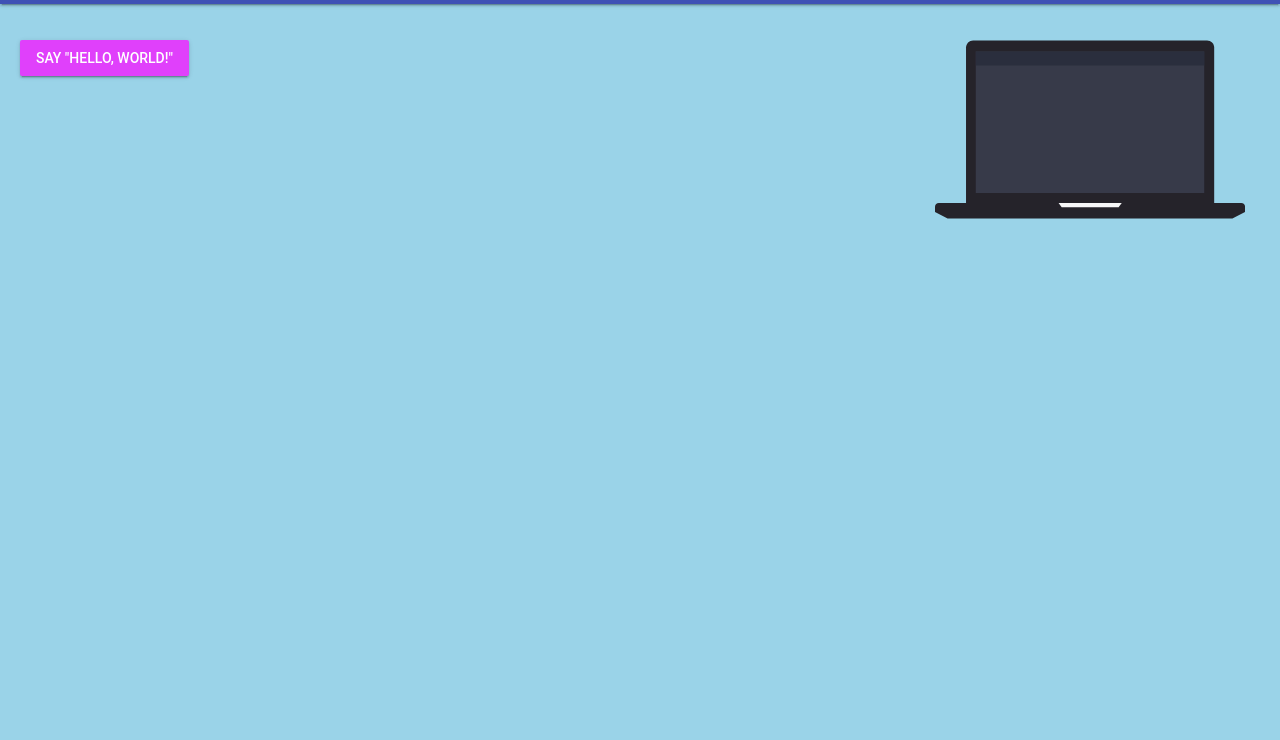
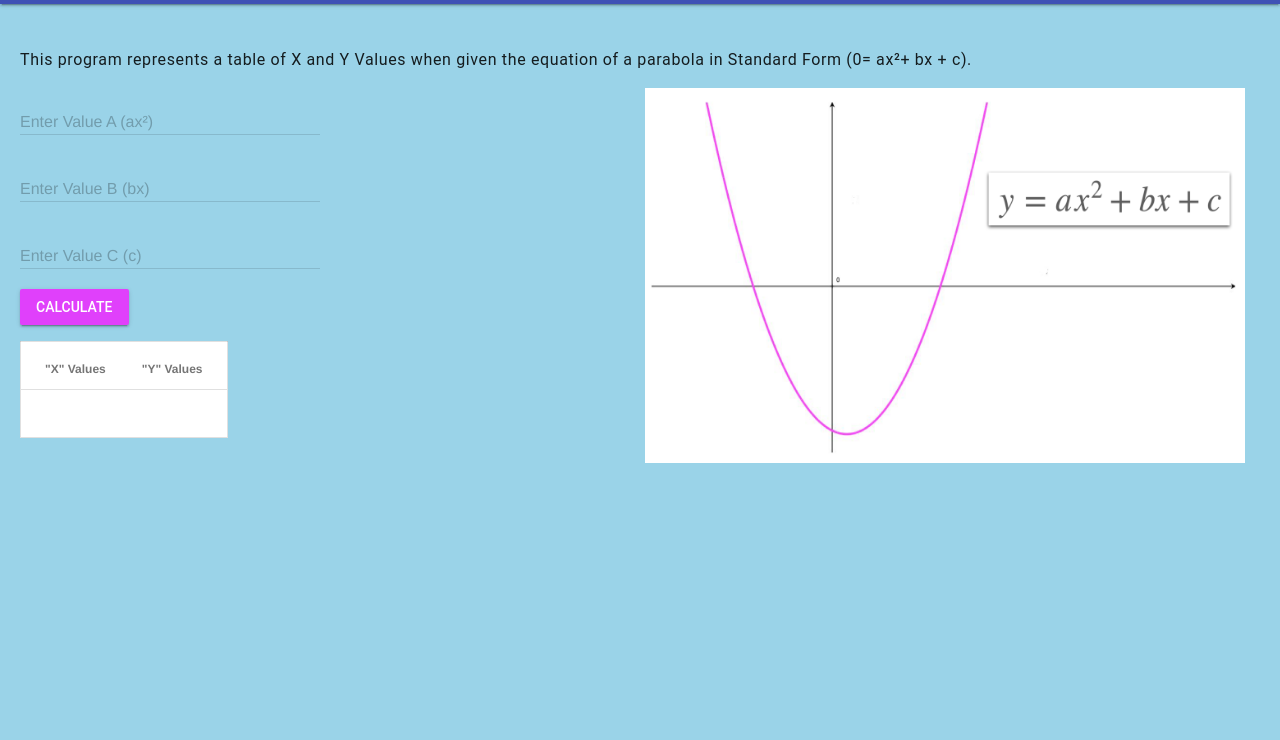
Before and after one commit to sam-corbett/ICS2O-Assignment-05-JS, a plain HTML site: page index.html in a window 1280 px wide. Shown: the part 60-800 px from the top of the page. Drawn offline with nearby package versions, Linux system fonts and the light colour scheme.

Commit message:
assignment in progress

```diff
--- a/index.html
+++ b/index.html
@@ -4,11 +4,11 @@
   <head>
     <meta charset="UTF-8" />
     <meta name="viewport" content="width=device-width, initial-scale=1.0" />
-    <meta name="description" content="My first PWA" />
+    <meta name="description" content="Standard Form Parabola Calculator" />
     <meta name="keywords" content="mths, ics2o" />
     <meta name="author" content="sam-corbett" />
     <meta name="theme-color" content="#FFFFFF" />
-    <title>GitHub page as PWA template</title>
+    <title>Standard Form Parabola Calculator</title>
     <link rel="canonical" href="https://sam-corbett/ICS2O-Assignment-05-JS/" />
     <link rel="manifest" href="/ICS2O-Assignment-05-JS/manifest.webmanifest" />
     <link rel="stylesheet" href="./css/styles.css" />
@@ -42,35 +42,93 @@
     <link rel="icon" type="image/png" sizes="32x32" href="favicon-32x32.png" />
     <link rel="icon" type="image/png" sizes="16x16" href="favicon-16x16.png" />
   </head>
-  <title>My first PWA</title>
+  <title>Standard Form Parabola Calculator</title>
   <body>
     <script defer src="https://code.getmdl.io/1.3.0/material.min.js"></script>
     <script src="./js/script.js"></script>
     <div class="mdl-layout mdl-js-layout mdl-layout--fixed-header">
       <header class="mdl-layout__header">
         <div class="mdl-layout__header-row">
-          <span class="mdl-layout-title">My first PWA</span>
+          <span class="mdl-layout-title">Standard Form Parabola Calculator</span>
         </div>
       </header>
       <main class="mdl-layout__content">
         <p></p>
+        <h6>This program represents a table of X and Y Values when given the equation of a parabola in Standard Form (0= ax²+ bx + c). </h6>
         <img
-          src="./images/notebook-animation.svg"
-          alt="Computer"
-          width="25%"
-          height="25%"
+          src="./images/parabola-intro.png"
+          alt="Parabola"
+          width="600px"
+          height="375px"
         />
-        <p></p>
+          <!-- Numeric Textfield -->
+        <form action="#">
+          <div class="mdl-textfield mdl-js-textfield mdl-textfield--floating-label">
+            <input
+              class="mdl-textfield__input"
+              type="text"
+              pattern="-?[0-9]*(\.[0-9]+)?"
+              id="num-a"
+            />
+            <label class="mdl-textfield__label" for="num-a"
+              >Enter Value A (ax²)</label
+            >
+            <span class="mdl-textfield__error">Input is not a number!</span>
+          </div>
+        </form>
+        <!-- Numeric Textfield -->
+        <form action="#">
+          <div class="mdl-textfield mdl-js-textfield mdl-textfield--floating-label">
+            <input
+              class="mdl-textfield__input"
+              type="text"
+              pattern="-?[0-9]*(\.[0-9]+)?"
+              id="num-b"
+            />
+            <label class="mdl-textfield__label" for="num-b"
+              >Enter Value B (bx)</label
+            >
+            <span class="mdl-textfield__error">Input is not a number!</span>
+          </div>
+        </form>
+        <!-- Numeric Textfield -->
+        <form action="#">
+          <div class="mdl-textfield mdl-js-textfield mdl-textfield--floating-label">
+            <input
+              class="mdl-textfield__input"
+              type="text"
+              pattern="-?[0-9]*(\.[0-9]+)?"
+              id="num-c"
+            />
+            <label class="mdl-textfield__label" for="num-c"
+              >Enter Value C (c)</label
+            >
+            <span class="mdl-textfield__error">Input is not a number!</span>
+          </div>
+        </form>
         <!-- Raised button with ripple -->
         <button
           class="mdl-button mdl-js-button mdl-button--raised mdl-js-ripple-effect mdl-button--accent"
           onclick="myButtonClicked()"
         >
-          Say "Hello, World!"
+          Calculate
         </button>
         <!-- basic text -->
         <p></p>
-        <div id="hello-world"></div>
+        <table class="mdl-data-table mdl-js-data-table">
+          <thead>
+            <tr>
+              <th>"X" Values</th>
+              <th>"Y" Values</th>
+            </tr>
+          </thead>
+          <tbody>
+            <tr>
+              <td><div id="x-values"></div></td>
+              <td><div id="y-values"></div></td>
+            </tr>
+          </tbody>
+        </table>
       </main>
     </div>
   </body>
--- a/js/script.js
+++ b/js/script.js
@@ -19,5 +19,16 @@ if (navigator.serviceWorker) {
  * This function displays an alert.
  */
 function myButtonClicked() {
-  document.getElementById("hello-world").innerHTML = "<p>Hello, World!</p>"
+  var numA = parseFloat(document.getElementById("num-a").value)
+  var numB = parseFloat(document.getElementById("num-b").value)
+  var numC = parseFloat(document.getElementById("num-c").value)
+
+  var product = numC
+  var counter = 0
+
+  while (counter < Math.abs(numB)) {
+    counter++
+    product = product + Math.abs(numB)
+    document.getElementById("x-values").innerHTML += " x = " + counter + "</br>"
+    document.getElementById("y-values").innerHTML += " y = " + product + "</br>"
 }
```
Also changed, not shown: images/notebook-animation.svg (deleted), images/parabola-intro.png (added), 2 other files.
